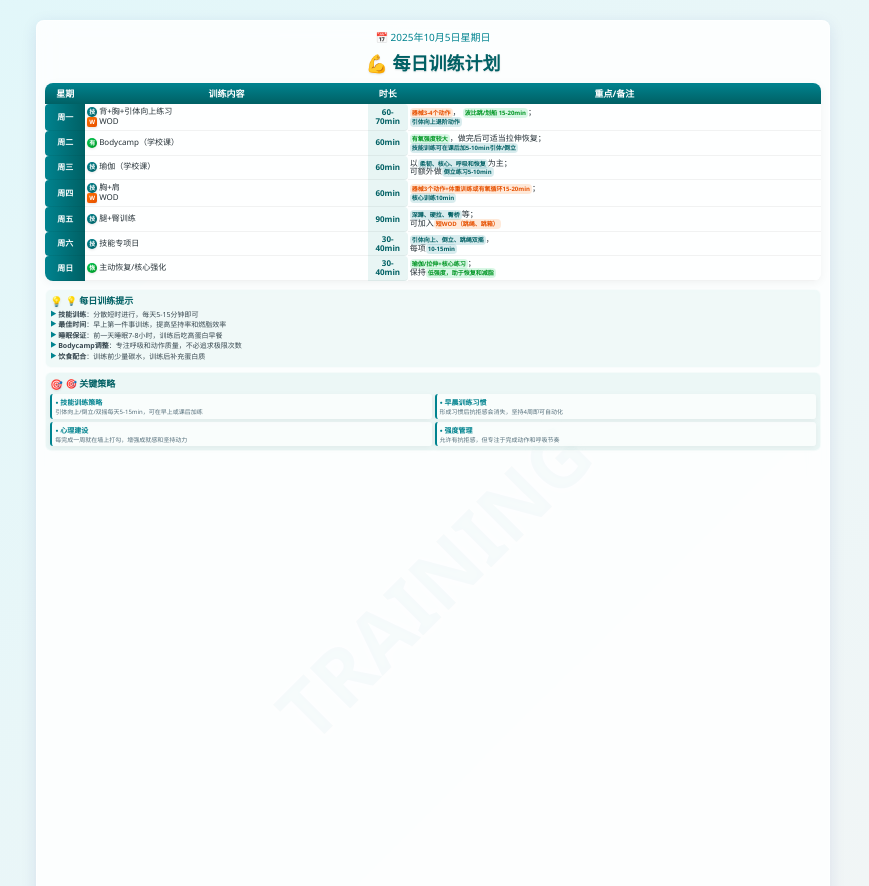
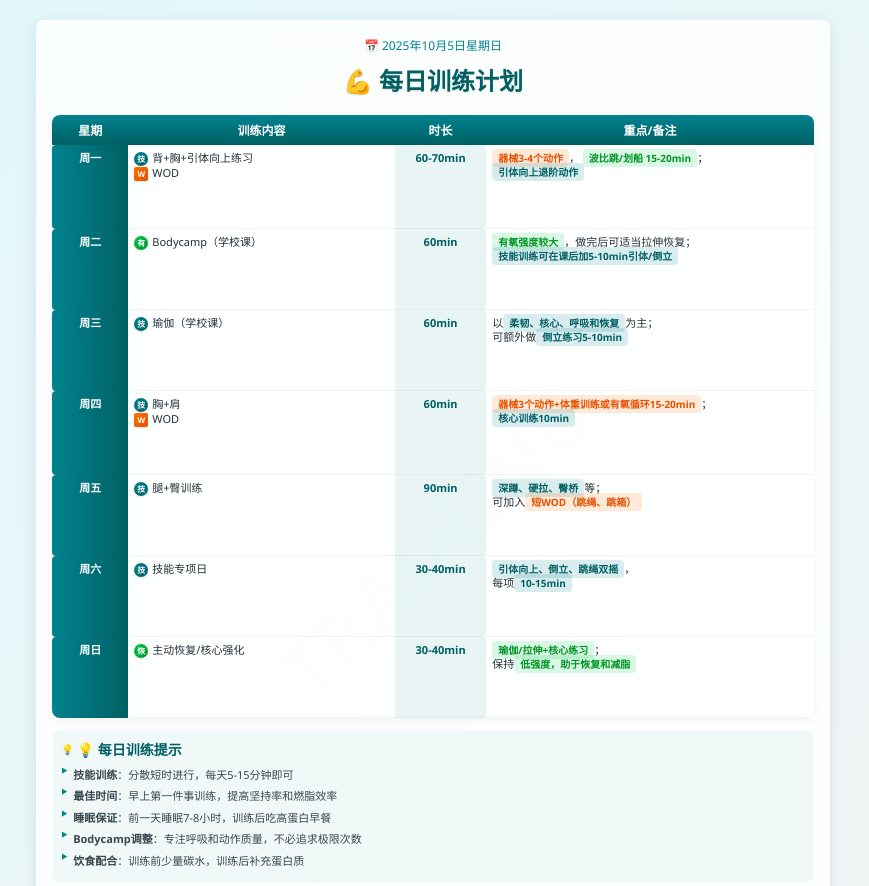
Before and after one commit to Ahhhh2016/autoTrainWeekly, a plain HTML site: page training_plan.html in a window 1280 px wide. Shown: the top 886 px of the page, without its empty margins (207-1076 px from the left). Drawn offline with Linux system fonts and the light colour scheme.

Commit message:
静态html“

```diff
--- a/training_plan.html
+++ b/training_plan.html
@@ -21,38 +21,159 @@
             align-items: flex-start;
         }
 
+        /* 打印样式优化 - 拉长布局 */
+        @media print {
+            @page {
+                size: A4 portrait;
+                margin: 10mm 8mm 10mm 8mm;
+            }
+
+            body {
+                background: white !important;
+                padding: 0 !important;
+                margin: 0 !important;
+                font-size: 14px !important;
+            }
+
+            .poster {
+                width: 100% !important;
+                height: 100% !important;
+                max-width: none !important;
+                margin: 0 !important;
+                padding: 10mm !important;
+                border-radius: 0 !important;
+                box-shadow: none !important;
+                border: none !important;
+                background: white !important;
+                backdrop-filter: none !important;
+                page-break-inside: avoid;
+                display: flex !important;
+                flex-direction: column !important;
+            }
+
+            .watermark {
+                display: none !important;
+            }
+
+            .header {
+                margin-bottom: 12px !important;
+            }
+
+            .title {
+                font-size: 20px !important;
+                margin-bottom: 6px !important;
+            }
+
+            .subtitle {
+                font-size: 14px !important;
+            }
+
+            .schedule-table {
+                background: white !important;
+                box-shadow: none !important;
+                margin-bottom: 8px !important;
+                page-break-inside: avoid;
+                flex: 1 !important;
+            }
+
+            .schedule-table th {
+                padding: 6px 4px !important;
+                font-size: 12px !important;
+            }
+
+            .schedule-table td {
+                padding: 6px 4px !important;
+                font-size: 11px !important;
+                line-height: 1.3 !important;
+            }
+
+            .schedule-table tr:hover td {
+                background: transparent !important;
+                transform: none !important;
+                box-shadow: none !important;
+            }
+
+            .tips-section, .strategy-section {
+                page-break-inside: avoid;
+                margin-bottom: 6px !important;
+                padding: 6px !important;
+                flex-shrink: 0 !important;
+            }
+
+            .tips-title, .strategy-title {
+                font-size: 12px !important;
+                margin-bottom: 6px !important;
+            }
+
+            .tips-list {
+                font-size: 10px !important;
+                line-height: 1.4 !important;
+            }
+
+            .tips-list li {
+                margin-bottom: 4px !important;
+            }
+
+            .strategy-grid {
+                gap: 6px !important;
+            }
+
+            .strategy-item {
+                padding: 6px !important;
+            }
+
+            .strategy-item h4 {
+                font-size: 10px !important;
+                margin-bottom: 3px !important;
+            }
+
+            .strategy-item p {
+                font-size: 9px !important;
+                line-height: 1.3 !important;
+            }
+
+            .footer {
+                margin-top: 6px !important;
+                font-size: 12px !important;
+                flex-shrink: 0 !important;
+            }
+        }
+
         .poster {
             width: 210mm;
-            height: 297mm;
+            height: 277mm;
             max-width: 100%;
             background: rgba(255, 255, 255, 0.85);
             backdrop-filter: blur(10px);
             margin: 0 auto;
-            padding: 8px;
+            padding: 15px;
             border-radius: 8px;
             box-shadow: 0 4px 16px rgba(31, 38, 135, 0.1);
             position: relative;
             overflow: hidden;
             border: 1px solid rgba(255, 255, 255, 0.5);
+            display: flex;
+            flex-direction: column;
         }
 
         .header {
             text-align: center;
-            margin-bottom: 8px;
+            margin-bottom: 10px;
             position: relative;
             z-index: 1;
+            flex-shrink: 0;
         }
 
         .title {
-            font-size: 18px;
+            font-size: 24px;
             color: #006064;
-            margin-bottom: 3px;
+            margin-bottom: 8px;
             font-weight: 700;
             text-shadow: 0 1px 2px rgba(0, 0, 0, 0.1);
         }
 
         .subtitle {
-            font-size: 10px;
+            font-size: 14px;
             color: #00838f;
             font-weight: 500;
         }
@@ -61,33 +182,57 @@
             width: 100%;
             border-collapse: separate;
             border-spacing: 0;
-            margin-bottom: 8px;
+            margin-bottom: 12px;
             position: relative;
             z-index: 1;
             background: rgba(255, 255, 255, 0.7);
             border-radius: 8px;
             overflow: hidden;
             box-shadow: 0 2px 10px rgba(0, 0, 0, 0.05);
+            table-layout: fixed;
+            flex: 1;
         }
 
         .schedule-table th {
             background: linear-gradient(to bottom, #00838f, #006064);
             color: white;
-            padding: 4px 3px;
+            padding: 6px 6px;
             text-align: center;
             font-weight: 600;
-            font-size: 9px;
+            font-size: 12px;
             position: sticky;
             top: 0;
         }
 
+        /* 优化纵向布局的列宽 */
+        .schedule-table th:nth-child(1),
+        .schedule-table td:nth-child(1) {
+            width: 10%;
+        }
+
+        .schedule-table th:nth-child(2),
+        .schedule-table td:nth-child(2) {
+            width: 35%;
+        }
+
+        .schedule-table th:nth-child(3),
+        .schedule-table td:nth-child(3) {
+            width: 12%;
+        }
+
+        .schedule-table th:nth-child(4),
+        .schedule-table td:nth-child(4) {
+            width: 43%;
+        }
+
         .schedule-table td {
-            padding: 3px 2px;
+            padding: 6px 6px;
             border-bottom: 1px solid rgba(0, 0, 0, 0.05);
-            vertical-align: middle;
+            vertical-align: top;
             transition: all 0.3s ease;
-            font-size: 8px;
-            line-height: 1.1;
+            font-size: 11px;
+            line-height: 1.3;
+            word-wrap: break-word;
         }
 
         .schedule-table tr:hover td {
@@ -101,32 +246,32 @@
             color: white;
             font-weight: 600;
             text-align: center;
-            width: 40px;
-            font-size: 8px;
+            width: 50px;
+            font-size: 11px;
             border-radius: 4px 0 0 4px;
         }
 
         .content-cell {
-            font-size: 7px;
-            line-height: 1.1;
+            font-size: 11px;
+            line-height: 1.4;
             color: #263238;
         }
 
         .time-cell {
             background: rgba(178, 223, 219, 0.3);
             text-align: center;
-            width: 40px;
+            width: 50px;
             font-weight: 600;
             color: #006064;
             border-radius: 0 4px 4px 0;
-            font-size: 7px;
+            font-size: 11px;
         }
 
         .icon {
             display: inline-block;
-            width: 10px;
-            height: 10px;
-            margin-right: 2px;
+            width: 14px;
+            height: 14px;
+            margin-right: 4px;
             vertical-align: middle;
             filter: drop-shadow(0 1px 1px rgba(0,0,0,0.1));
         }
@@ -135,9 +280,9 @@
             background: linear-gradient(135deg, #00838f 0%, #006064 100%);
             border-radius: 50%;
             text-align: center;
-            line-height: 10px;
+            line-height: 14px;
             color: white;
-            font-size: 6px;
+            font-size: 8px;
             font-weight: bold;
         }
 
@@ -145,9 +290,9 @@
             background: linear-gradient(135deg, #ff6f00 0%, #e65100 100%);
             border-radius: 2px;
             text-align: center;
-            line-height: 10px;
+            line-height: 14px;
             color: white;
-            font-size: 6px;
+            font-size: 8px;
             font-weight: bold;
         }
 
@@ -155,27 +300,28 @@
             background: linear-gradient(135deg, #00c853 0%, #009624 100%);
             border-radius: 50%;
             text-align: center;
-            line-height: 10px;
+            line-height: 14px;
             color: white;
-            font-size: 6px;
+            font-size: 8px;
             font-weight: bold;
         }
 
         .tips-section {
             background: rgba(178, 223, 219, 0.2);
             border-radius: 6px;
-            padding: 4px;
-            margin-bottom: 4px;
+            padding: 8px;
+            margin-bottom: 8px;
             position: relative;
             z-index: 1;
             backdrop-filter: blur(5px);
             border: 1px solid rgba(255, 255, 255, 0.5);
+            flex-shrink: 0;
         }
 
         .tips-title {
-            font-size: 9px;
+            font-size: 14px;
             color: #006064;
-            margin-bottom: 3px;
+            margin-bottom: 8px;
             font-weight: 700;
             display: flex;
             align-items: center;
@@ -191,16 +337,16 @@
         .tips-list {
             list-style: none;
             padding-left: 0;
-            font-size: 7px;
-            line-height: 1.1;
+            font-size: 11px;
+            line-height: 1.4;
         }
 
         .tips-list li {
-            margin-bottom: 2px;
-            padding-left: 8px;
+            margin-bottom: 6px;
+            padding-left: 12px;
             position: relative;
             color: #37474f;
-            line-height: 1.2;
+            line-height: 1.4;
             font-weight: 500;
         }
 
@@ -216,17 +362,18 @@
         .strategy-section {
             background: rgba(178, 223, 219, 0.25);
             border-radius: 6px;
-            padding: 4px;
+            padding: 8px;
             position: relative;
             z-index: 1;
             backdrop-filter: blur(5px);
             border: 1px solid rgba(255, 255, 255, 0.5);
+            flex-shrink: 0;
         }
 
         .strategy-title {
-            font-size: 9px;
+            font-size: 14px;
             color: #006064;
-            margin-bottom: 3px;
+            margin-bottom: 8px;
             font-weight: 700;
             display: flex;
             align-items: center;
@@ -242,12 +389,12 @@
         .strategy-grid {
             display: grid;
             grid-template-columns: 1fr 1fr;
-            gap: 3px;
+            gap: 8px;
         }
 
         .strategy-item {
             background: rgba(255, 255, 255, 0.7);
-            padding: 3px;
+            padding: 8px;
             border-radius: 3px;
             box-shadow: 0 2px 6px rgba(0, 0, 0, 0.05);
             transition: all 0.3s ease;
@@ -261,8 +408,8 @@
 
         .strategy-item h4 {
             color: #00838f;
-            margin-bottom: 2px;
-            font-size: 7px;
+            margin-bottom: 4px;
+            font-size: 11px;
             display: flex;
             align-items: center;
         }
@@ -274,79 +421,49 @@
         }
 
         .strategy-item p {
-            font-size: 6px;
+            font-size: 10px;
             color: #546e7a;
-            line-height: 1.1;
+            line-height: 1.3;
         }
 
         .highlight-skill {
             background: rgba(0, 131, 143, 0.15);
-            padding: 1px 2px;
+            padding: 2px 6px;
             border-radius: 4px;
             color: #006064;
             font-weight: 600;
-            font-size: 6px;
+            font-size: 10px;
         }
 
         .highlight-wod {
             background: rgba(255, 111, 0, 0.15);
-            padding: 1px 2px;
+            padding: 2px 6px;
             border-radius: 4px;
             color: #e65100;
             font-weight: 600;
-            font-size: 6px;
+            font-size: 10px;
         }
 
         .highlight-cardio {
             background: rgba(0, 200, 83, 0.15);
-            padding: 1px 2px;
+            padding: 2px 6px;
             border-radius: 4px;
             color: #009624;
             font-weight: 600;
-            font-size: 6px;
+            font-size: 10px;
         }
 
-        @media print {
-            body {
-                background: white;
-                padding: 0;
-            }
-
-            .poster {
-                width: 210mm;
-                height: 297mm;
-                box-shadow: none;
-                border: none;
-                background: white !important;
-                backdrop-filter: none;
-            }
-
-            .schedule-table tr:hover td {
-                background: transparent;
-                transform: none;
-                box-shadow: none;
-            }
-
-            .strategy-item:hover {
-                transform: none;
-                box-shadow: 0 4px 12px rgba(0, 0, 0, 0.05);
-            }
-
-            .tips-section, .strategy-section {
-                backdrop-filter: none;
-                border: 1px solid rgba(0, 0, 0, 0.05);
-            }
-        }
 
         .footer {
             text-align: center;
             margin-top: 8px;
-            font-size: 10px;
+            font-size: 12px;
             color: #00838f;
             position: relative;
             z-index: 1;
             font-weight: 500;
             text-shadow: 0 1px 2px rgba(0,0,0,0.05);
+            flex-shrink: 0;
         }
 
         .watermark {
@@ -547,9 +664,9 @@
 
         const dateElement = document.createElement('div');
         dateElement.style.textAlign = 'center';
-        dateElement.style.marginBottom = '5px';
+        dateElement.style.marginBottom = '8px';
         dateElement.style.color = '#00838f';
-        dateElement.style.fontSize = '10px';
+        dateElement.style.fontSize = '12px';
         dateElement.style.fontWeight = '500';
         dateElement.textContent = `📅 ${today.toLocaleDateString('zh-CN', options)}`;
 
```
